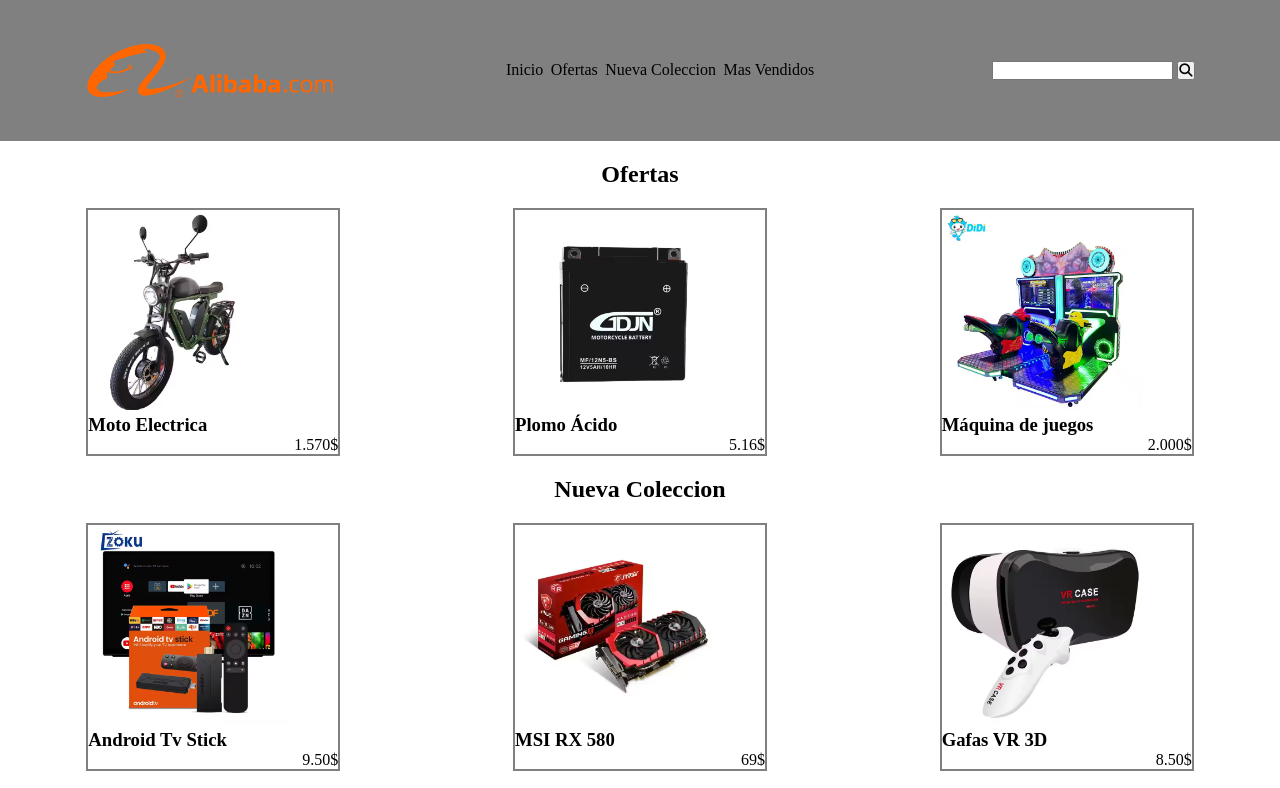
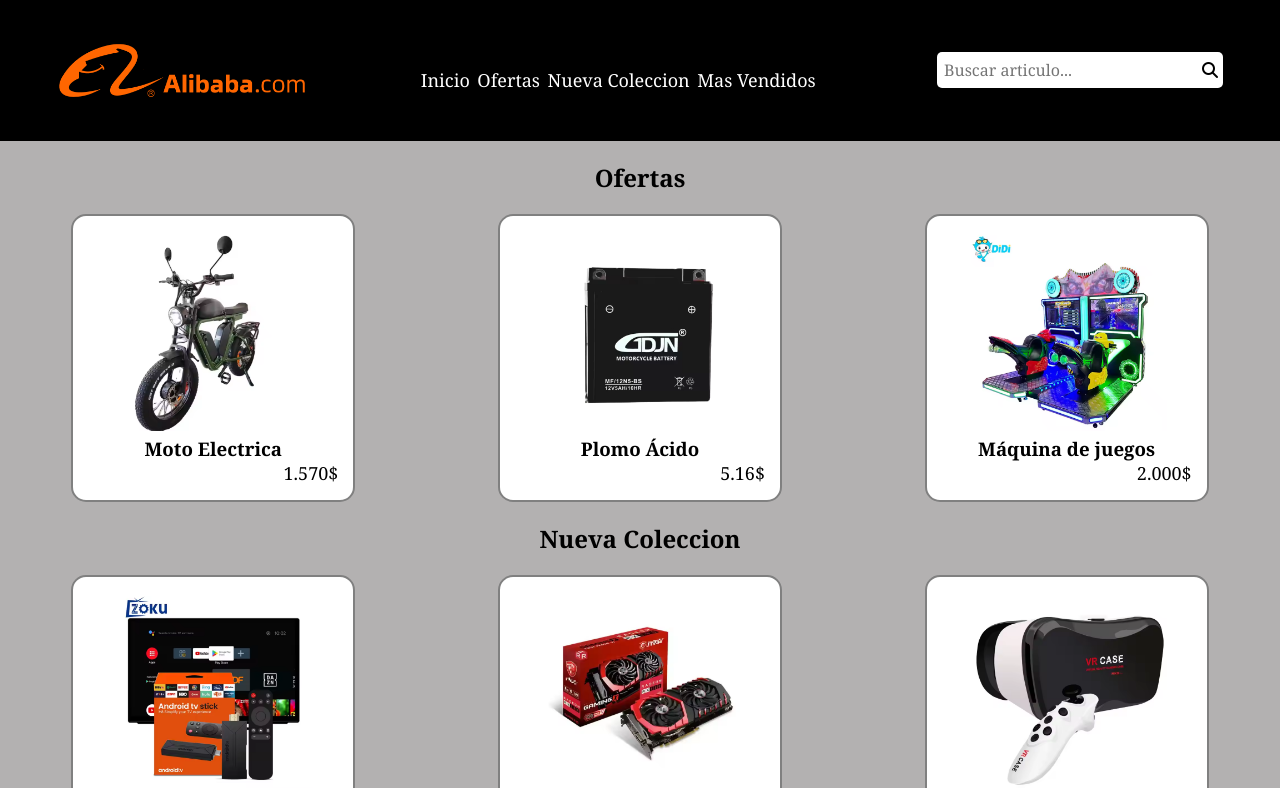
Before and after one commit to SamZeb/desarrollo-web, a plain HTML site: page alibaba/views/index.html in a window 1280 px wide. Shown: the top 788 px of the page. Drawn offline with Linux system fonts and the light colour scheme.

Commit message:
arreglos-de-la-pagina-web

```diff
--- a/alibaba/public/css/style.css
+++ b/alibaba/public/css/style.css
@@ -1,12 +1,20 @@
 * {
     margin: 0px;
     padding: 0px;
+    font-family:Georgia, 'Times New Roman', Times, serif;
+    scroll-behavior: smooth;
 }
 
 
 
 ul {
     list-style-type: none;
+    align-self: center;
+    margin-top: 15px;
+}
+
+li {
+    padding-top: 5px;
 }
 
 /* HEADER */
@@ -22,21 +30,21 @@ ul {
 header {
     display: flex;
     justify-content: space-around;
-    background-color: grey;
+    background-color: #000000;
     align-items: center;
-    margin-bottom: 20px;
+    font-size: 18px;
 }
 
 .header-list-item {
     margin-right: 7.5px;
 }
 
-li {
+a{
     transition: all 400ms;
 }
 
-li:hover {
-    color: white;
+a:hover {
+    color: #ff6600;
     background-color: gray;
     padding: 4px;
     border-radius: 10px;
@@ -52,8 +60,8 @@ li:hover {
 
 
 footer {
-    background-color: grey;
-    margin-top: 50px;
+    background-color: #000000;
+    padding-bottom: 15px;
 }
 
 .imagen {
@@ -62,6 +70,7 @@ footer {
 
 .derechos {
     text-align: center;
+    color: white;
 }
 
 /* /FOOTER */
@@ -72,7 +81,7 @@ footer {
 
 h2 {
     text-align: center;
-    margin-top: 20px;
+    padding-top: 20px;
     margin-bottom: 20px;
 }
 
@@ -83,14 +92,55 @@ h2 {
 
 .precios {
     text-align: end;
+    font-size: 18px;
 }
 
 .articulos {
     width: 250px;
     border: 2px solid grey;
+    text-align: center;
+    border-radius: 15px;
+    background-color: white;
+    padding: 15px;
+    cursor: pointer;
+    transition: all 400ms;
+}
+
+article:hover {
+    box-shadow: 0 5px 10px black;
 }
 
 a {
-    color: black;
+    color: white;
     text-decoration: none;
 }
+
+form {
+    display: flex;
+}
+
+input {
+    font-size: 16px;
+    padding: 7px;
+    border-top-left-radius: 5px;
+    border-bottom-left-radius: 5px;
+    border: none;
+}
+
+input:focus-visible {
+    outline: none;
+}
+
+button {
+    border: none;
+    padding: 5px;
+    background-color: white;
+    border-top-right-radius: 5px;
+    border-bottom-right-radius: 5px;
+    font-size: 16px;
+}
+
+main {
+    background-color:rgb(179, 177, 177);
+    padding-bottom: 30px;
+}
--- a/alibaba/views/index.html
+++ b/alibaba/views/index.html
@@ -14,18 +14,18 @@
     <header>
         <img id="logo" src="../public/images/Alibaba-Logo.png" alt="Alibaba">
         <ul id="header-list">
-            <li class="header-list-item">Inicio</li>
-            <li class="header-list-item">Ofertas</li>
-            <li class="header-list-item">Nueva Coleccion</li>
-            <li class="header-list-item">Mas Vendidos</li>
+            <li class="header-list-item"><a href="inicio.html">Inicio</a></li>
+            <li class="header-list-item"><a href="#ofertas">Ofertas</a></li>
+            <li class="header-list-item"><a href="#coleccion">Nueva Coleccion</a></li>
+            <li class="header-list-item"><a href="#vendidos">Mas Vendidos</a></li>
         </ul>
         <form action="">
-            <input type="text">
+            <input type="text" placeholder="Buscar articulo...">
             <button class="boton"><i class="fa-solid fa-magnifying-glass"></i></button>
         </form>
     </header>
     <main>
-        <h2>Ofertas</h2>
+        <h2 id="ofertas">Ofertas</h2>
         <section class="seccion">
             <article class="articulos">
                 <img class="productos" src="../public/images/H7bb4199b2ebb48b692a3e5d46211d9e2h.jpg_720x720q50.avif"
@@ -46,7 +46,7 @@
                 <p class="precios">2.000$</p>
             </article>
         </section>
-        <h2>Nueva Coleccion</h2>
+        <h2 id="coleccion">Nueva Coleccion</h2>
         <section class="seccion">
             <article class="articulos">
                 <img class="productos" src="../public/images/firetv.jpg_720x720q50.avif" alt="">
@@ -66,7 +66,7 @@
                 <p class="precios">8.50$</p>
             </article>
         </section>
-        <h2>Mas Vendidos</h2>
+        <h2 id="vendidos">Mas Vendidos</h2>
         <section class="seccion">
             <article class="articulos">
                 <img class="productos" src="../public/images/Hf5b7319cb7dc47638369d2fedf2acf9aN.jpg_720x720q50.avif"
@@ -90,7 +90,7 @@
     </main>
     <footer>
         <div id="final">
-            <img class="imagen" src="../public/images/png-transparent-alibaba-round-logo-tech-companies-thumbnail.png"
+            <img class="imagen" src="../public/images/Alibaba-Logo.png"
                 alt="">
             <ul>
                 <li><a href="https://www.facebook.com/Alibaba.comGlobal/?locale=es_LA">Facebook</a></li>
```
Also changed, not shown: alibaba/views/inicio.html (added, +11 -0 lines).
